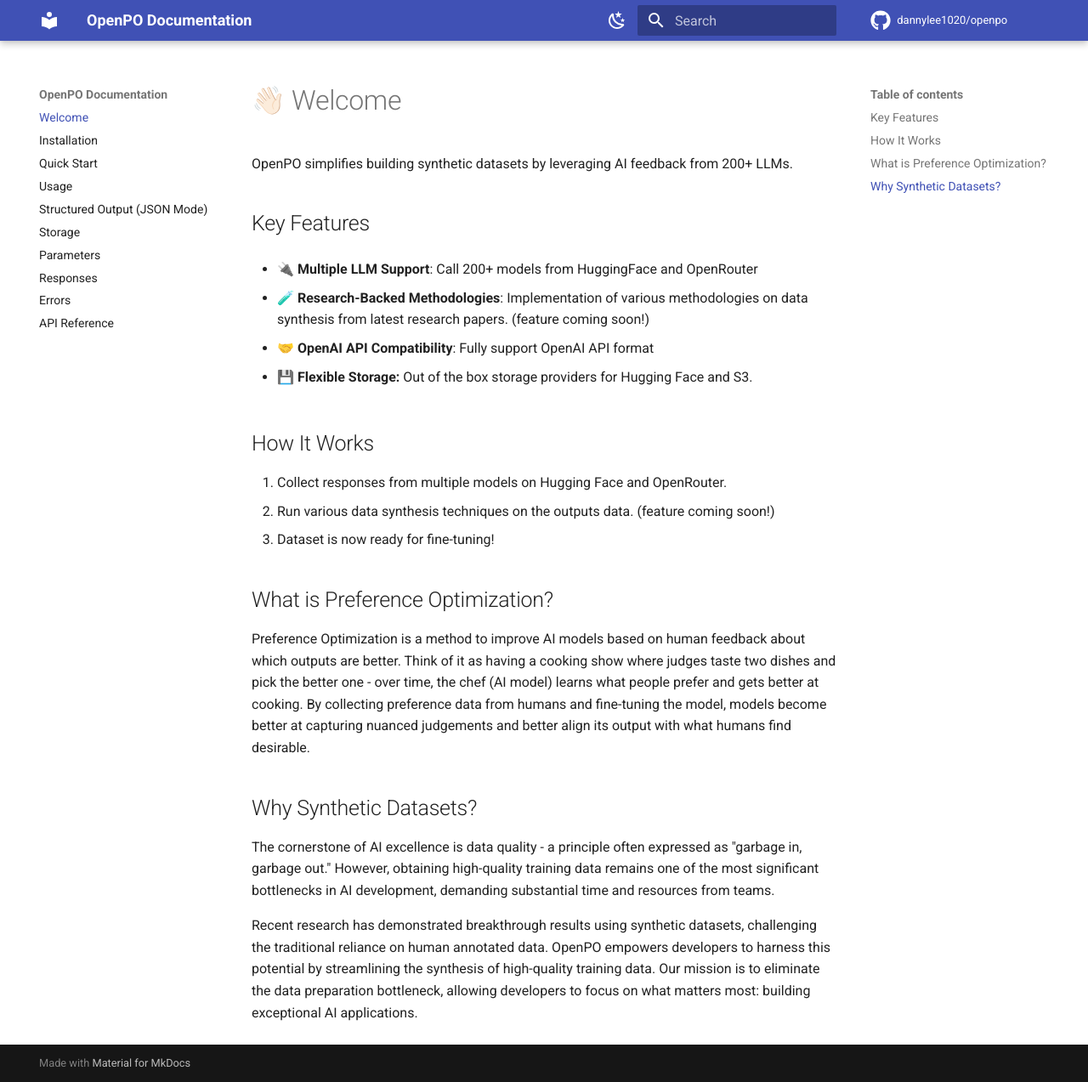
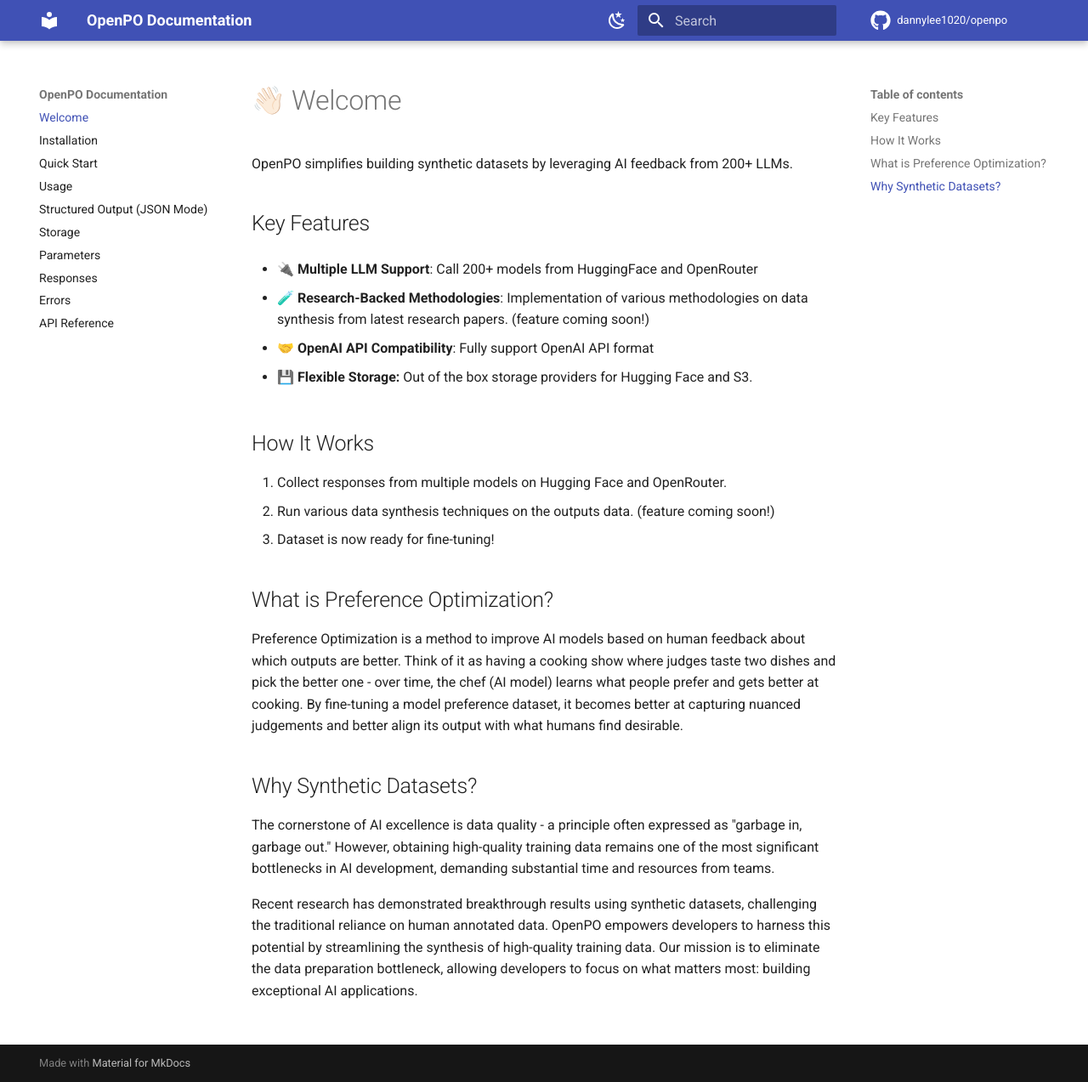
Before and after one commit to dannylee1020/openpo, an MkDocs documentation site: the page built from docs/index.md, in a window 1280 px wide and 1273 px high. Shown: the whole window at 85% size. Built offline with MkDocs 1.6.1 and Material for MkDocs 9.7.7, drawn with Linux system fonts in a browser that asks for light colours; comment, search, counter and statistics services are not loaded.

Commit message:
fix typo

```diff
--- a/docs/index.md
+++ b/docs/index.md
@@ -18,7 +18,7 @@ OpenPO simplifies building synthetic datasets by leveraging AI feedback from 200
 
 
 ## What is Preference Optimization?
-Preference Optimization is a method to improve AI models based on human feedback about which outputs are better. Think of it as having a cooking show where judges taste two dishes and pick the better one - over time, the chef (AI model) learns what people prefer and gets better at cooking. By collecting preference data from humans and fine-tuning the model, models become better at capturing nuanced judgements and better align its output with what humans find desirable.
+Preference Optimization is a method to improve AI models based on human feedback about which outputs are better. Think of it as having a cooking show where judges taste two dishes and pick the better one - over time, the chef (AI model) learns what people prefer and gets better at cooking. By fine-tuning a model preference dataset, it becomes better at capturing nuanced judgements and better align its output with what humans find desirable.
 
 
 ## Why Synthetic Datasets?
```
Also changed, not shown: 1 other file.
